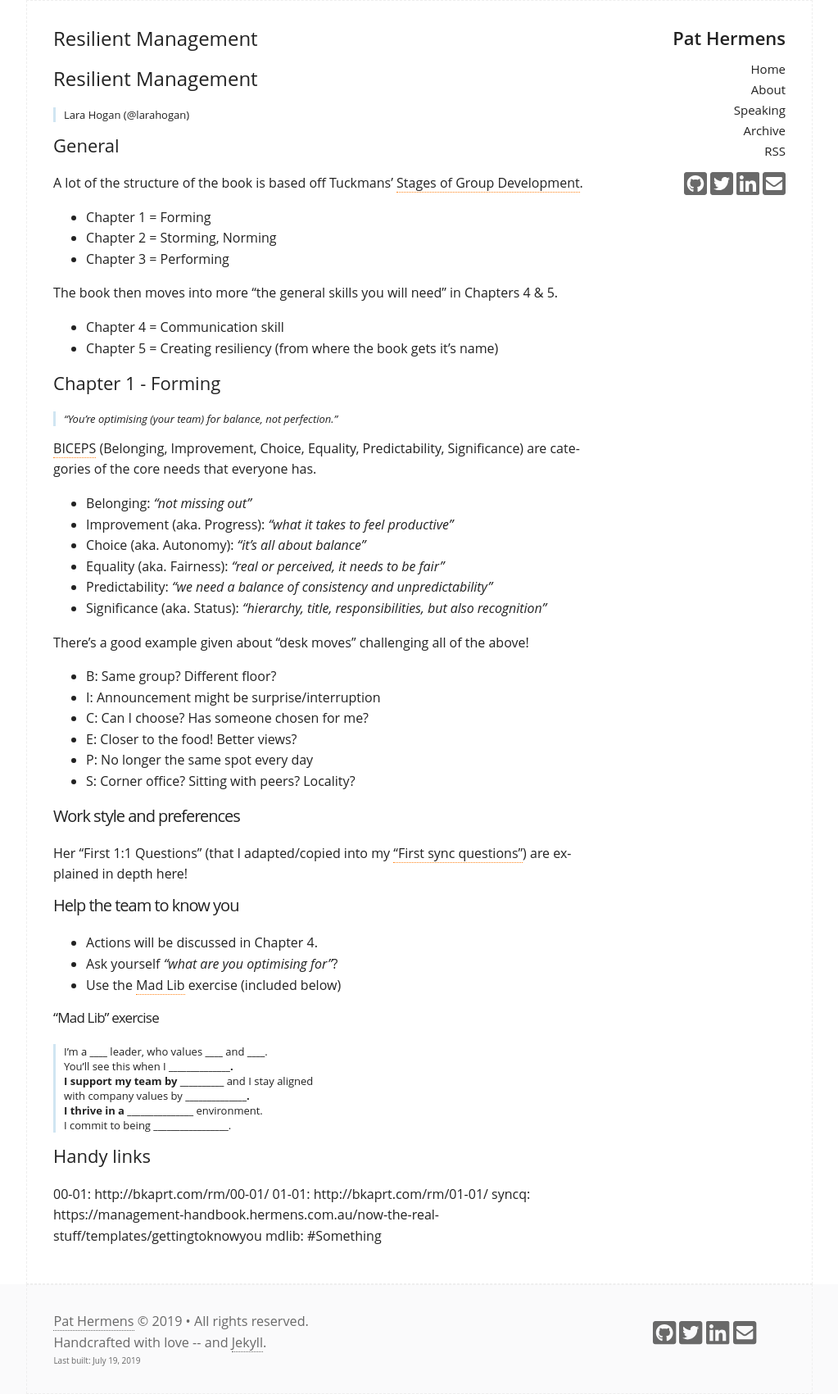
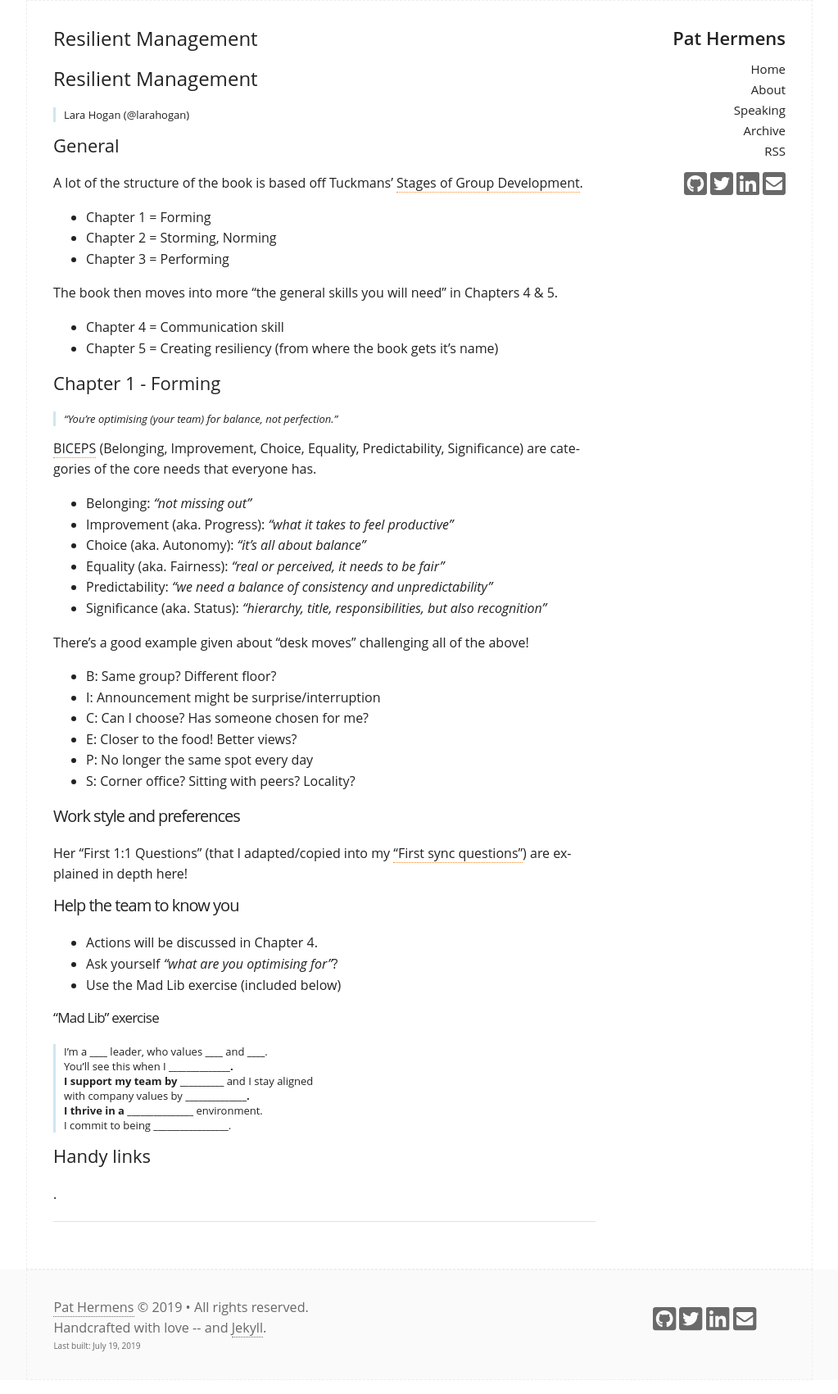
Before and after one commit to PHeonix25/PHeonix25.github.io, a Jekyll site: the page built from books/resilient_management.md, in a window 1280 px wide. Shown: the whole page at 82% size, without its empty margins (128-1151 px from the left). Built offline with Jekyll 4.4.1, drawn with Linux system fonts in a browser that asks for light colours; our own code applies the rules of GitHub Pages for plain Markdown files; some of the changed lines change nothing that is shown.

Commit message:
Fixing footnotes

```diff
--- a/books/resilient_management.md
+++ b/books/resilient_management.md
@@ -45,7 +45,7 @@
 
 * Actions will be discussed in Chapter 4.
 * Ask yourself _"what are you optimising for"_?
-* Use the [Mad Lib](mdlib) exercise (included below)
+* Use the Mad Lib exercise (included below)
 
 #### "Mad Lib" exercise
 
@@ -58,7 +58,10 @@
 
 ## Handy links
 
-00-01: http://bkaprt.com/rm/00-01/
-01-01: http://bkaprt.com/rm/01-01/
-syncq: https://management-handbook.hermens.com.au/now-the-real-stuff/templates/gettingtoknowyou
-mdlib: #Something
+.
+
+***
+
+[00-01]: http://bkaprt.com/rm/00-01/
+[01-01]: http://bkaprt.com/rm/01-01/
+[syncq]: https://management-handbook.hermens.com.au/now-the-real-stuff/templates/gettingtoknowyou
```
